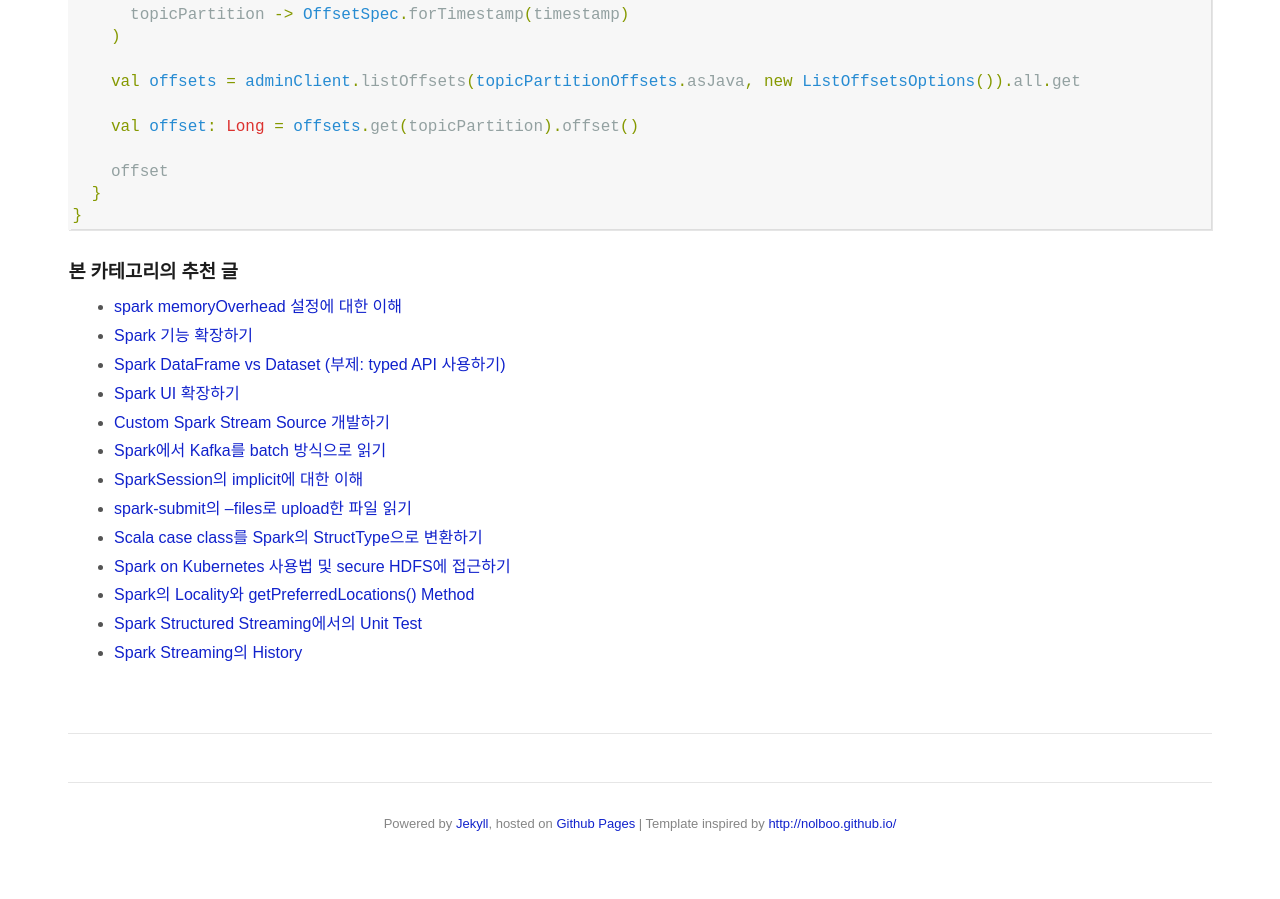
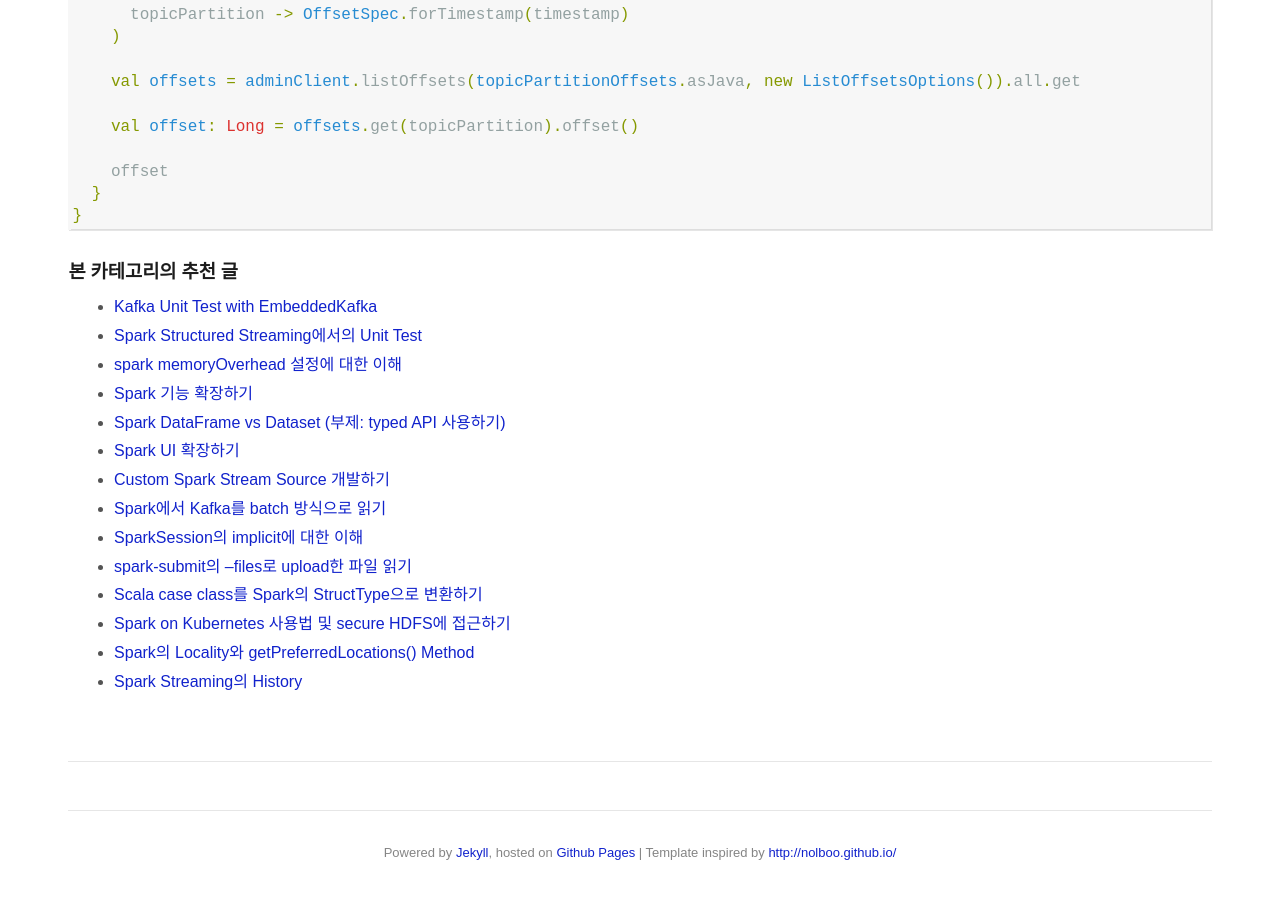
Before and after one commit to jason-heo/jason-heo.github.io, a Jekyll site: the page built from _posts/2021-12-19-kafka-unit-test.md, in a window 1280 px wide and 900 px high, scrolled down 4447 px. Built offline with Jekyll 4.4.1, drawn with Linux system fonts in a browser that asks for light colours; comment, search, counter and statistics services are not loaded; before the commit the page ends 5319 px from its top, so only the background shows below that; some of the changed text lies outside the part shown.

Commit message:
제목 변경, spark-reco에 추가

```diff
--- a/_includes/spark-reco.md
+++ b/_includes/spark-reco.md
@@ -1,5 +1,7 @@
 ### 본 카테고리의 추천 글
 
+- [Kafka Unit Test with EmbeddedKafka](/bigdata/2021/12/19/kafka-unit-test.html)
+- [Spark Structured Streaming에서의 Unit Test](/bigdata/2020/08/29/spark-structured-streaming-unit-test.html)
 - [spark memoryOverhead 설정에 대한 이해](/bigdata/2020/10/24/understanding-spark-memoryoverhead-conf.html)
 - [Spark 기능 확장하기](/bigdata/2020/12/19/extending-spark-using-api.html)
 - [Spark DataFrame vs Dataset (부제: typed API 사용하기)](/bigdata/2019/08/10/dataset-typed-api.html)
--- a/_posts/2021-12-19-kafka-unit-test.md
+++ b/_posts/2021-12-19-kafka-unit-test.md
@@ -1,6 +1,6 @@
 ---
 layout: post
-title: "Unit Test with Kafka"
+title: "Kafka Unit Test with EmbeddedKafka"
 categories: "bigdata"
 ---
 
```
Also changed, not shown: other parts of _includes/spark-reco.md (+0 -1 lines), _posts/2021-12-18-spark-kafka-batch-mode.md (+2 -0 lines).
